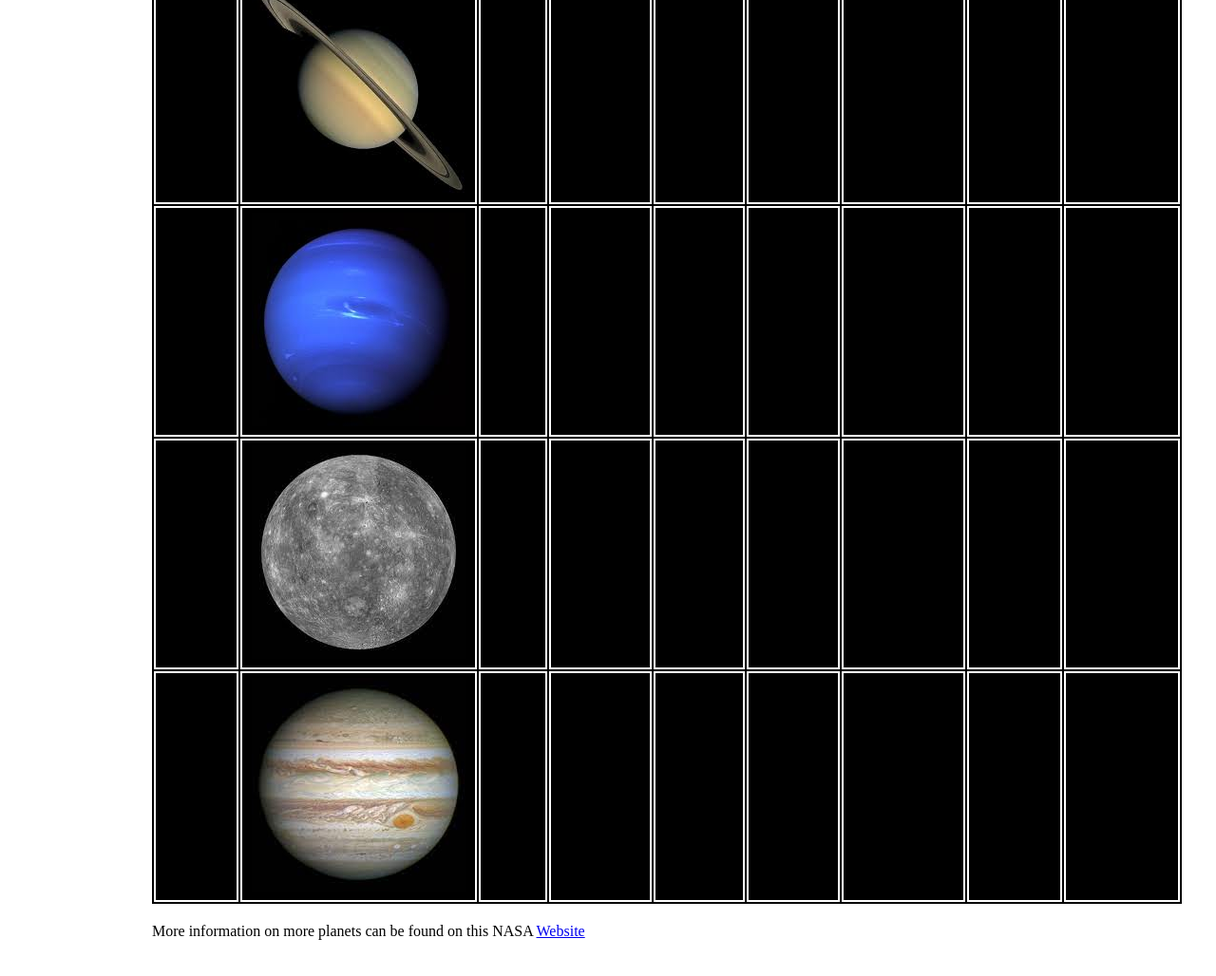
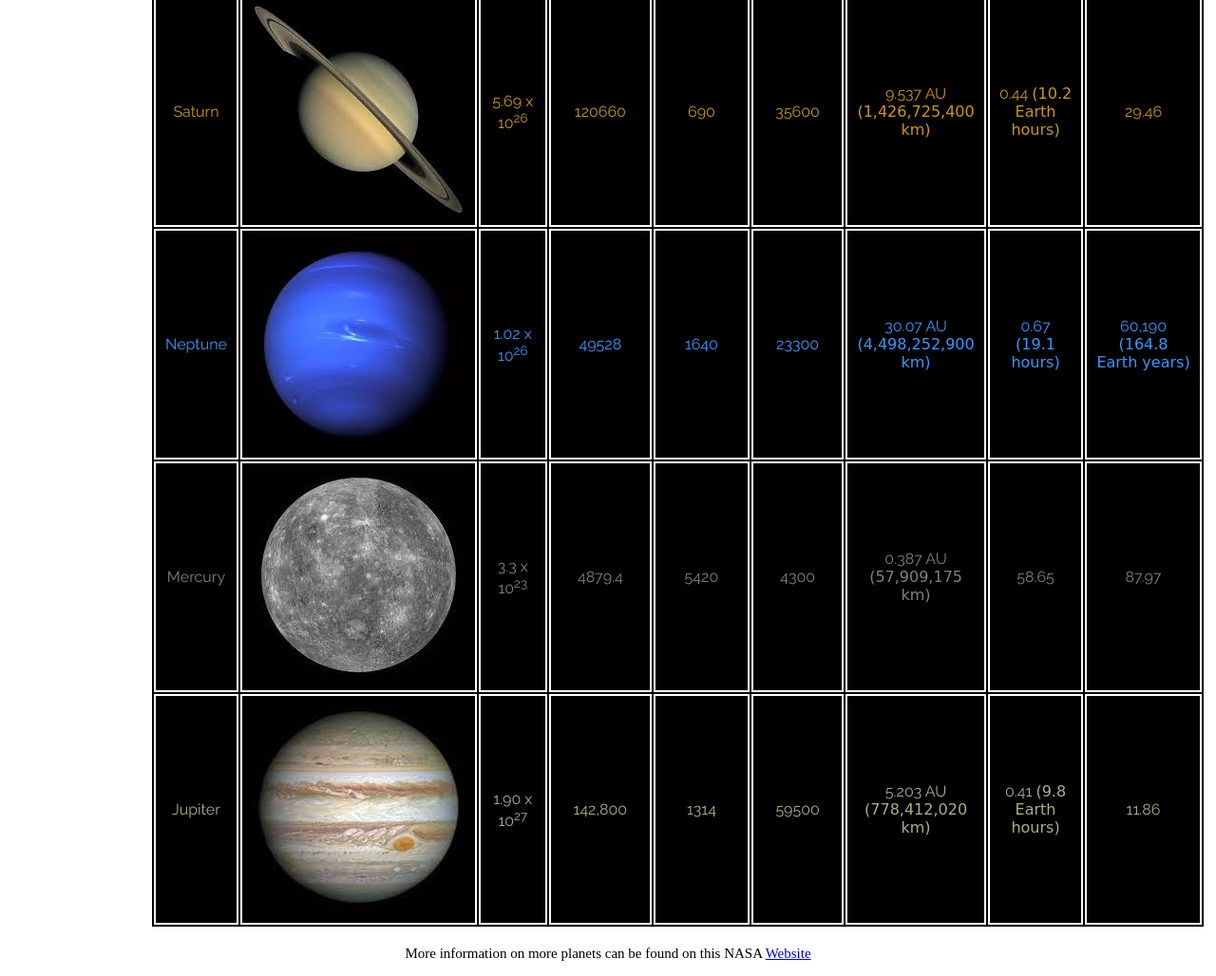
Before and after one commit to ITMD361Labs/lab5, a plain HTML site: page index.html in a window 1280 px wide. Shown: the part 376-1404 px from the top of the page at 95% size. Before the commit the page ends 1382 px from the top, so only its background shows below. Drawn offline with Linux system fonts and the light colour scheme; a web font is replaced by a local one.

Commit message:
implemented the rest of the style.

```diff
--- a/css/style.css
+++ b/css/style.css
@@ -10,6 +10,7 @@ html{
 header {
 	font-family: 'Cormorant Unicase', serif;
 	font-size: 30px;
+	font-weight: 900;
 	text-align: center;
 	margin: 5px auto;
 	padding: 30px 0;
@@ -24,27 +25,36 @@ table{
 	background: black;
 	margin: 20px auto 20px auto;
 	padding: 0px;
+	color: rgb(255, 204, 0);
 }
 
 #TableHeaders{
 	font-size: 20px;
+	color: gold;
 
 }
 #SaturnInfo{
-
+	color: rgb(204, 153, 0);
 }
 
 #NeptuneInfo{
-
+	color: rgb(51, 153, 255);
 }
 #MercuryInfo{
-
+	color: gray;
 }
 #JupiterInfo{
-
+	color: #adad85;
 }
 td{
 	padding: 5px 10px;
 	text-align: center;
 	border: 2px solid white;
 }
+#moreInfo{
+	text-align: center;
+	font-size: 15px;
+}
+span{
+	font-family: 'Lucida Handwriting', cursive;
+}
```
